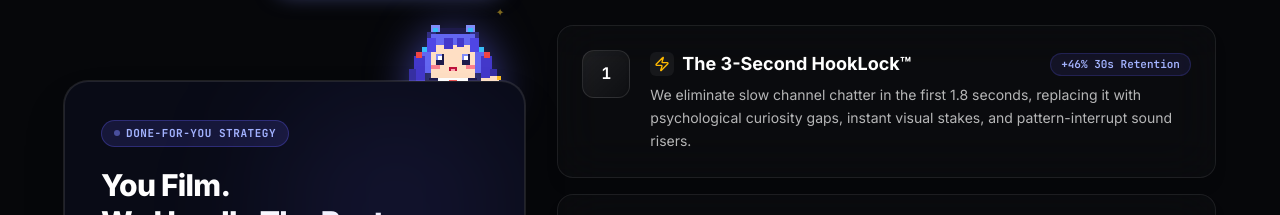
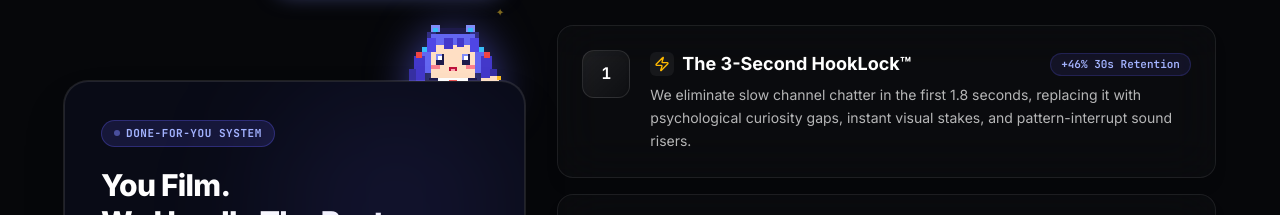
Before and after one commit to harzhx/harzh-agency, a React (Vite) app: page / in a window 1280 px wide. Shown: the part 1847-2062 px from the top of the page. Built offline with nearby package versions, Linux system fonts and the light colour scheme; no server answers.

Commit message:
Update left card eyebrow pill to DONE-FOR-YOU SYSTEM

```diff
--- a/src/components/StrategiesSection.tsx
+++ b/src/components/StrategiesSection.tsx
@@ -98,7 +98,7 @@ export const StrategiesSection: React.FC<StrategiesSectionProps> = ({
 
               <div className="inline-flex items-center gap-1.5 px-3 py-1 rounded-full text-[10px] sm:text-[11px] font-mono font-bold uppercase tracking-wider bg-indigo-500/15 border border-indigo-500/30 text-indigo-300 mb-4 sm:mb-5">
                 <span className="w-1.5 h-1.5 rounded-full bg-indigo-400 animate-pulse" />
-                <span>DONE-FOR-YOU STRATEGY</span>
+                <span>DONE-FOR-YOU SYSTEM</span>
               </div>
 
               <h3 className="text-2xl sm:text-3xl font-extrabold text-white mb-6 leading-tight tracking-tight">
```
